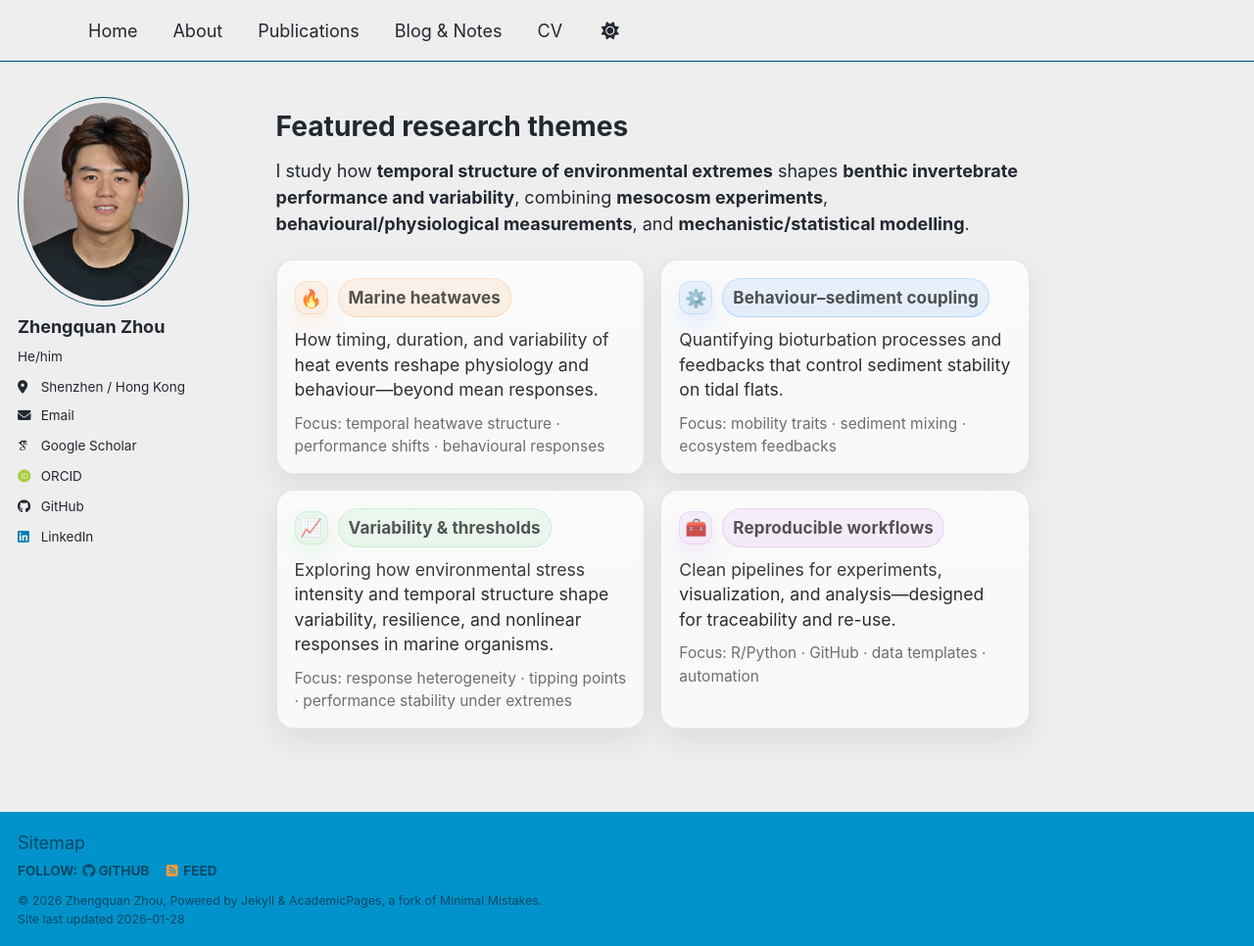
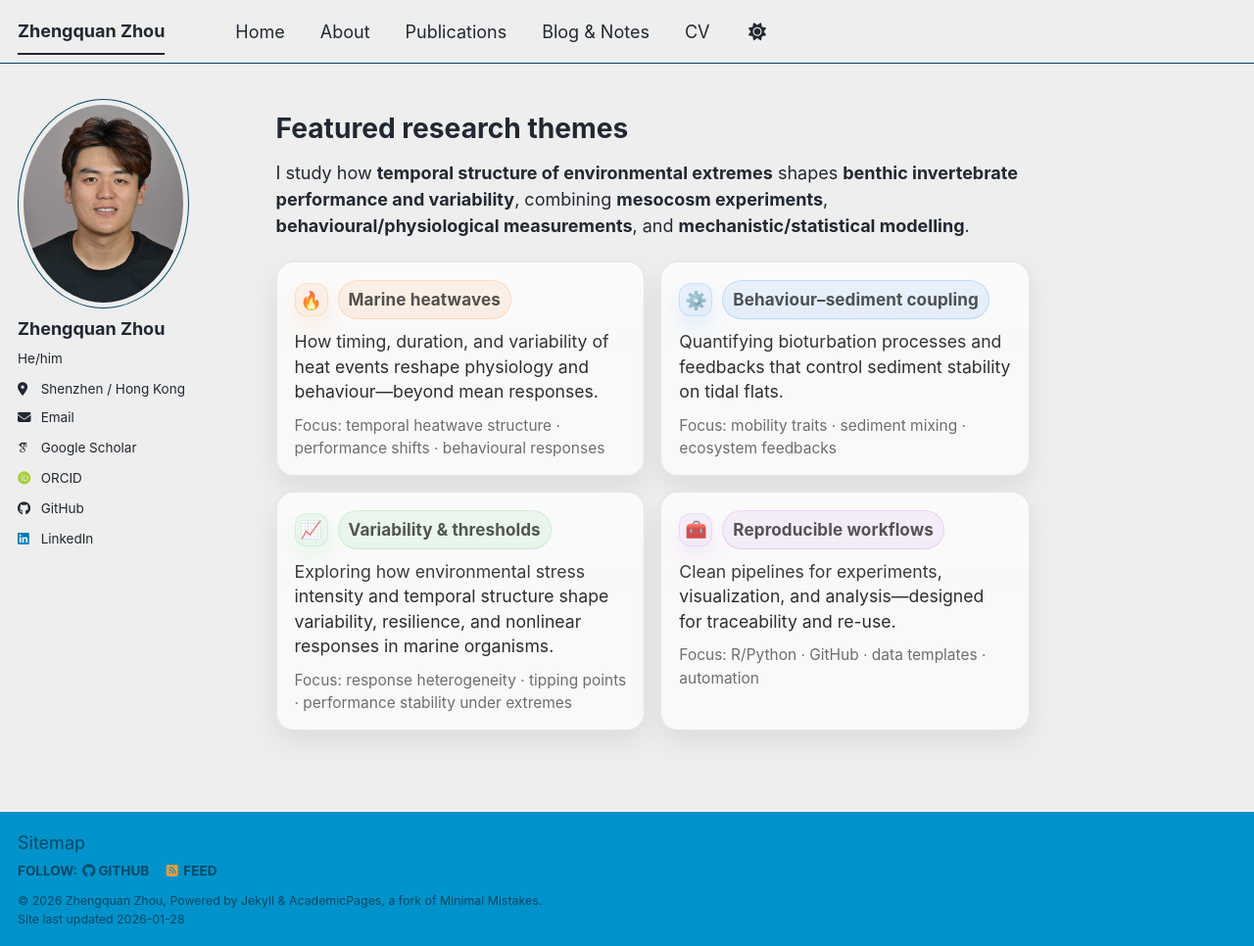
Before and after one commit to zqzhou7/zqzhou7.github.io, a Jekyll site: the page built from index.md, in a window 1280 px wide and 966 px high. Shown: the whole window at 98% size. Built offline with Jekyll 4.4.1, drawn with Linux system fonts in a browser that asks for light colours; some web fonts are replaced; a script bundle is joined from its source files by our own code; library files that are not in the unit come from our copies.

Commit message:
Update site title.

```diff
--- a/_config.yml
+++ b/_config.yml
@@ -9,7 +9,7 @@
 # Basic Site Settings
 locale                   : "en-US"
 site_theme               : "air" # The available themes options are "default", "air", "sunrise", "mint", "dirt" and "contrast"
-title                    : ""
+title                    : "Zhengquan Zhou"
 title_separator          : "-"
 name                     : &name "Zhengquan Zhou"
 description              : &description "Marine ecologist studying environmental variability, benthic ecosystems, and marine heatwaves."   # Update this with a general description of your site, this is the default if not overridden by a page
```
